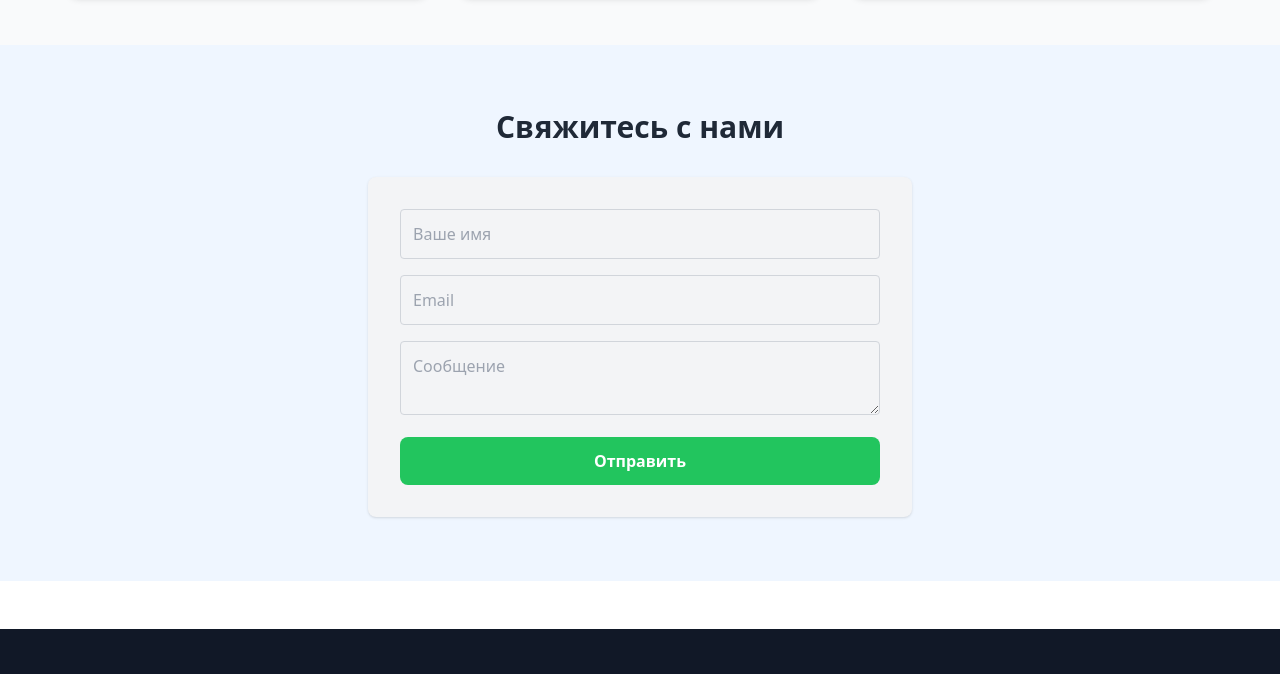
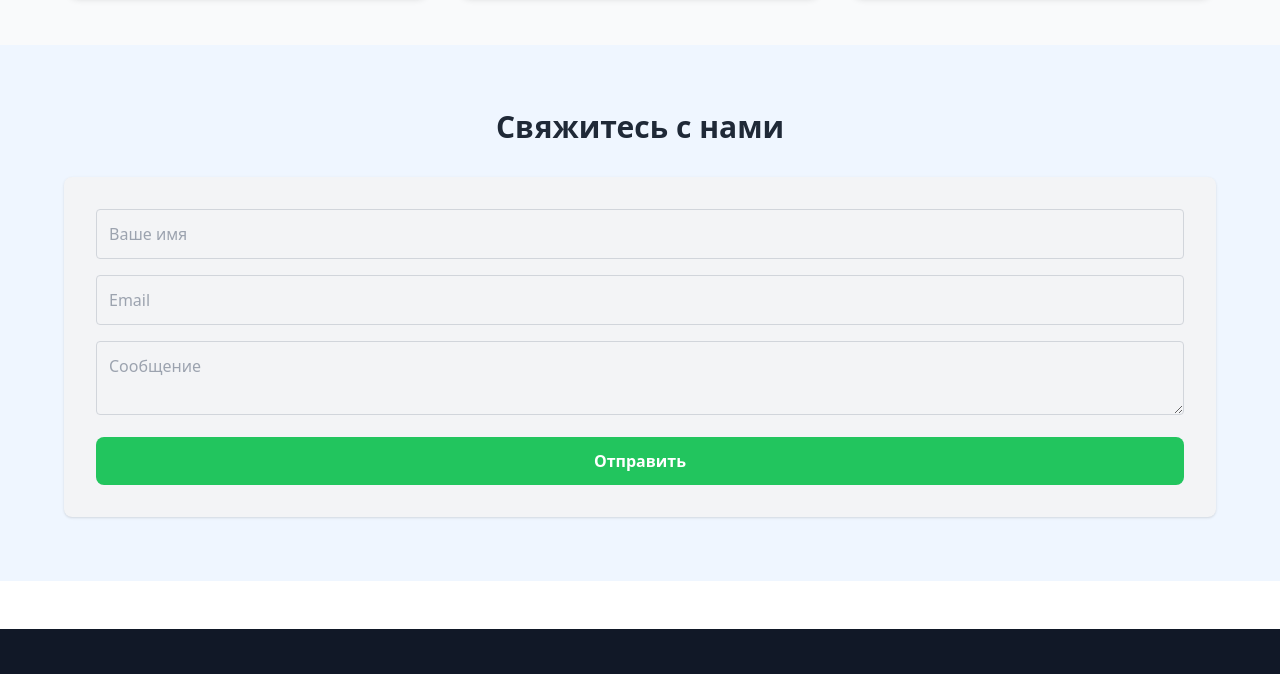
Before and after one commit to Romachello/talantchess.com, a website: page index.html in a window 1280 px wide. Shown: the part 3472-4146 px from the top of the page. Drawn offline with nearby package versions, Linux system fonts and the light colour scheme.

Commit message:
2 - подготовительный коммит

```diff
--- a/index.html
+++ b/index.html
@@ -389,9 +389,9 @@
 
   <!-- Контакты -->
   <section id="contacts" class="bg-blue-50 dark:bg-gray-900 py-16">
-    <div class="container mx-auto px-4 max-w-xl">
+    <div class="w-[90%] container mx-auto">
       <h3 class="text-3xl font-bold mb-8 text-center">Свяжитесь с нами</h3>
-      <form class="bg-gray-100 dark:bg-gray-800 p-8 rounded-lg shadow space-y-4">
+      <form class=" bg-gray-100 dark:bg-gray-800 p-8 rounded-lg shadow space-y-4">
         <input type="text" placeholder="Ваше имя"
           class="w-full p-3 rounded border bg-gray-100 border-gray-300 dark:border-gray-700 focus:outline-none focus:ring-2 focus:ring-blue-500 dark:bg-gray-700">
         <input type="email" placeholder="Email"
```
Also changed, not shown: dist/output.css.
